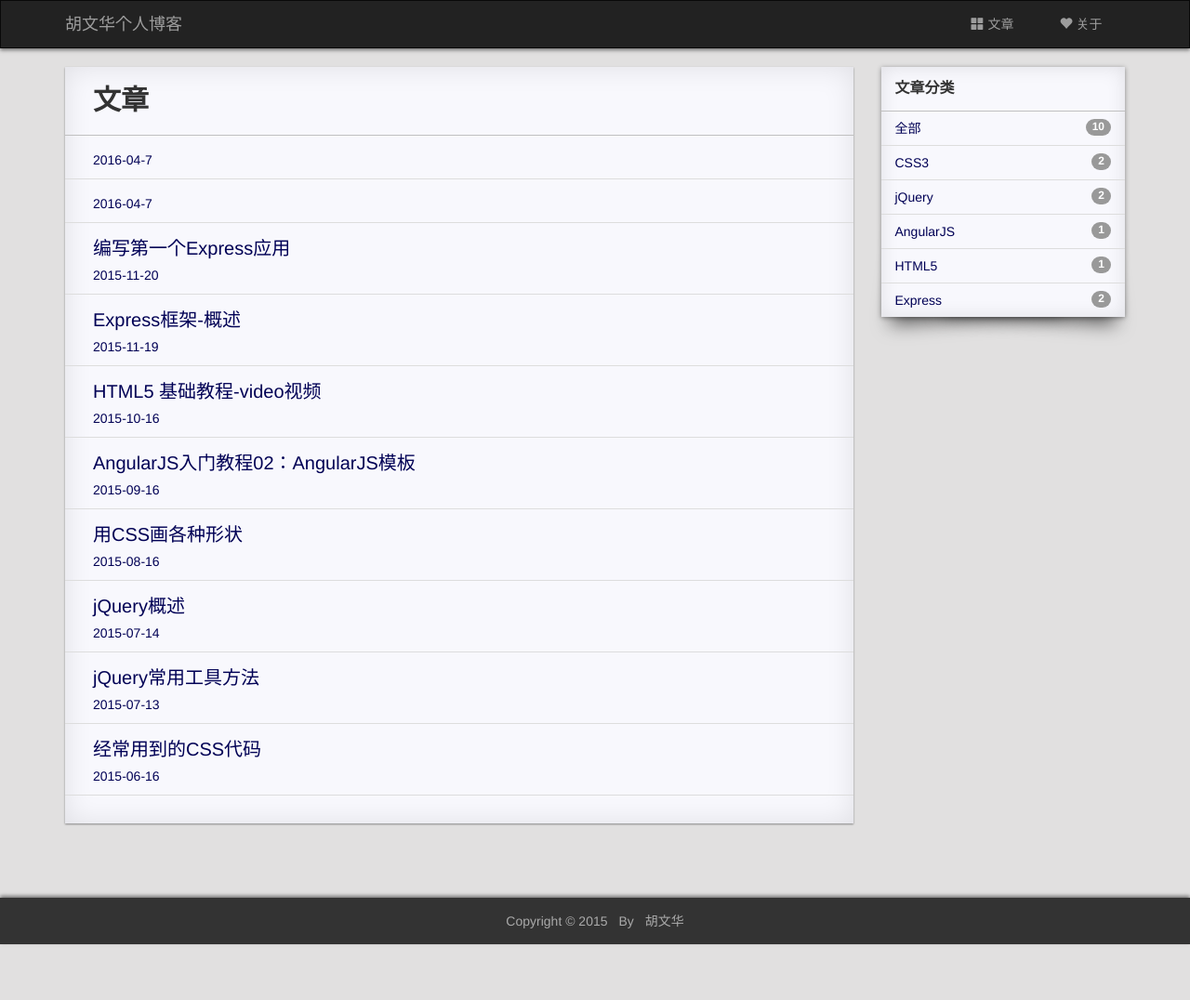
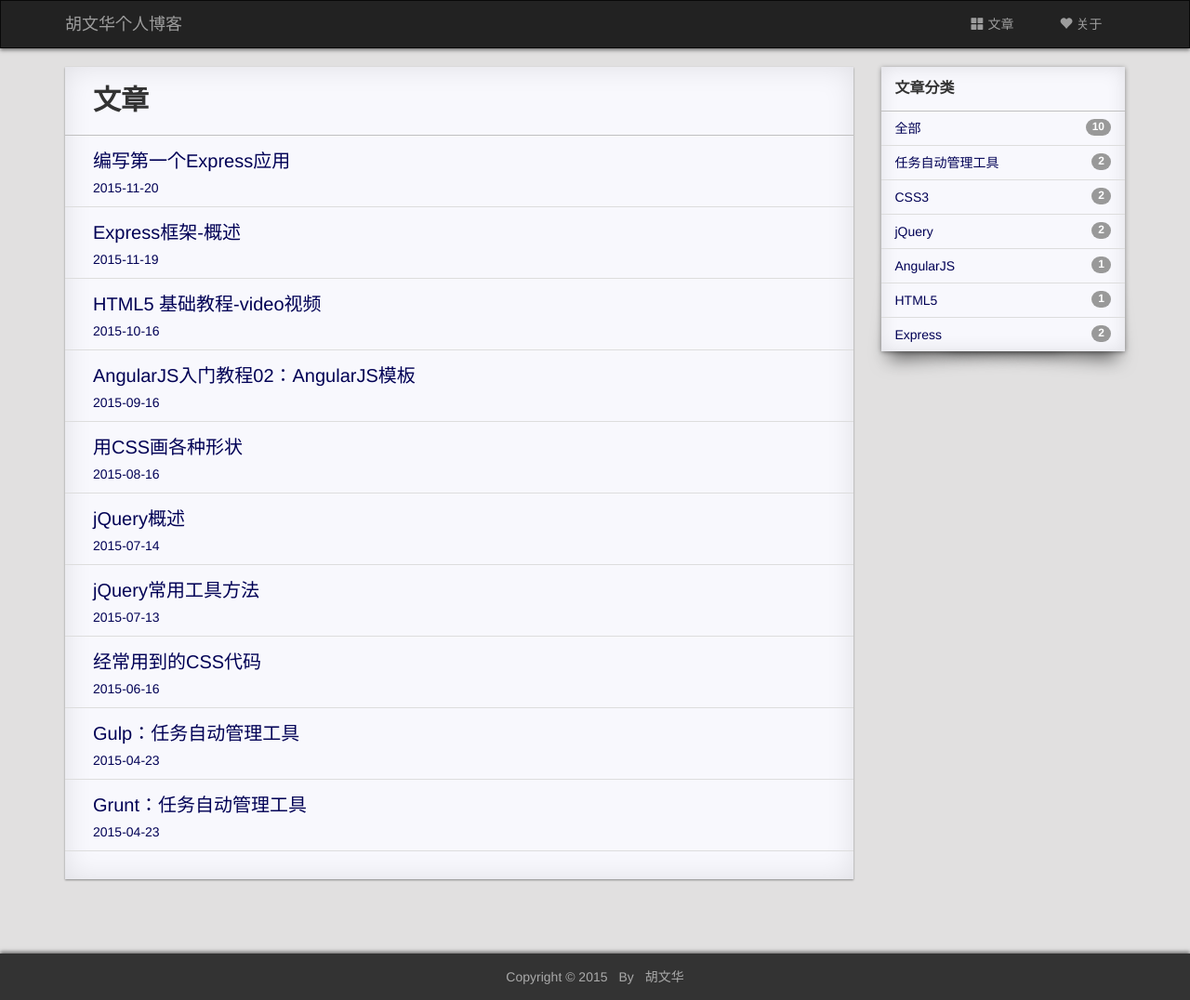
Before and after one commit to huwenhua/huwenhua.github.io, a Jekyll site: the page built from index.html, in a window 1280 px wide. Shown: the whole page at 93% size. Built offline with Jekyll 4.4.1, drawn with Linux system fonts in a browser that asks for light colours; nearby versions of some CDN libraries; the list of posts is cut into pages by our own code; comment, search, counter and statistics services are not loaded; a style sheet for code colours, icons or effects is not loaded; before the commit the page ends 1016 px from its top, so only the background shows below that.

Commit message:
add gulp....

```diff
--- a/_posts/2015-04-27-[Grunt][Gulp]-gaishu2.md
+++ b/_posts/2015-04-27-任务自动管理工具-Grunt.md
@@ -2,7 +2,7 @@
 layout: post
 title:  "Grunt：任务自动管理工具"
 date:   2015-04-23
-categories: [Grunt][Gulp]
+categories: 任务自动管理工具
 ---
 
 * content
--- a/_posts/2015-05-27-[Grunt][Gulp]-gaishu1.md
+++ b/_posts/2015-05-27-任务自动管理工具-Gulp.md
@@ -2,7 +2,7 @@
 layout: post
 title:  "Gulp：任务自动管理工具"
 date:   2015-04-23
-categories: [Grunt][Gulp]
+categories: 任务自动管理工具
 ---
 
 * content
```
